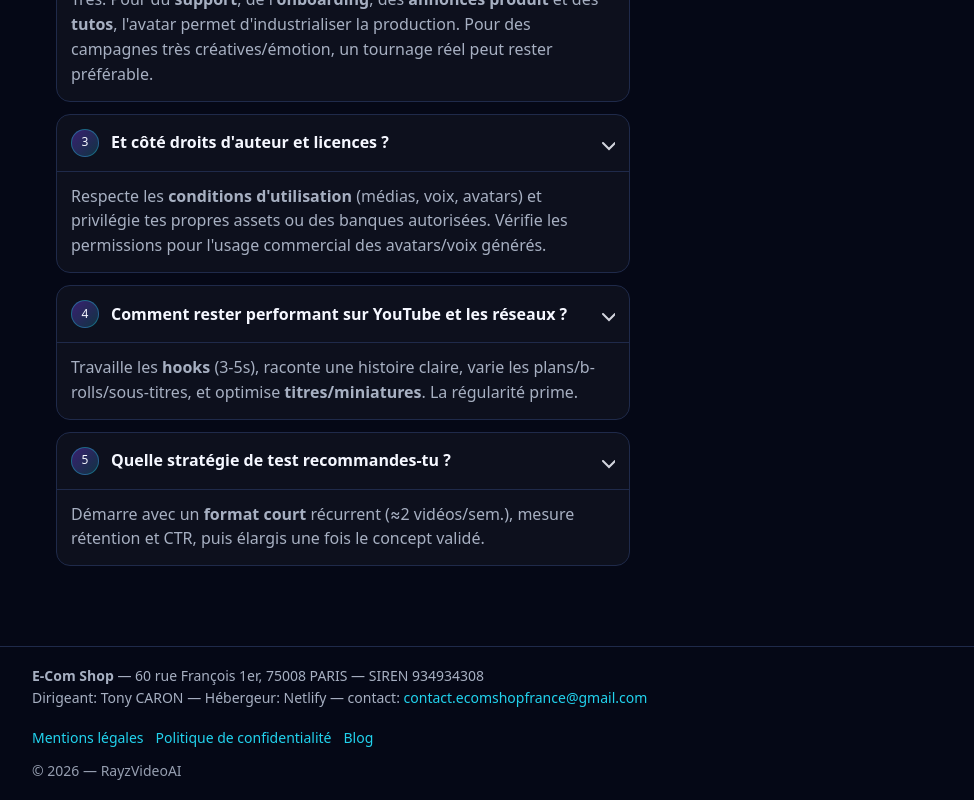
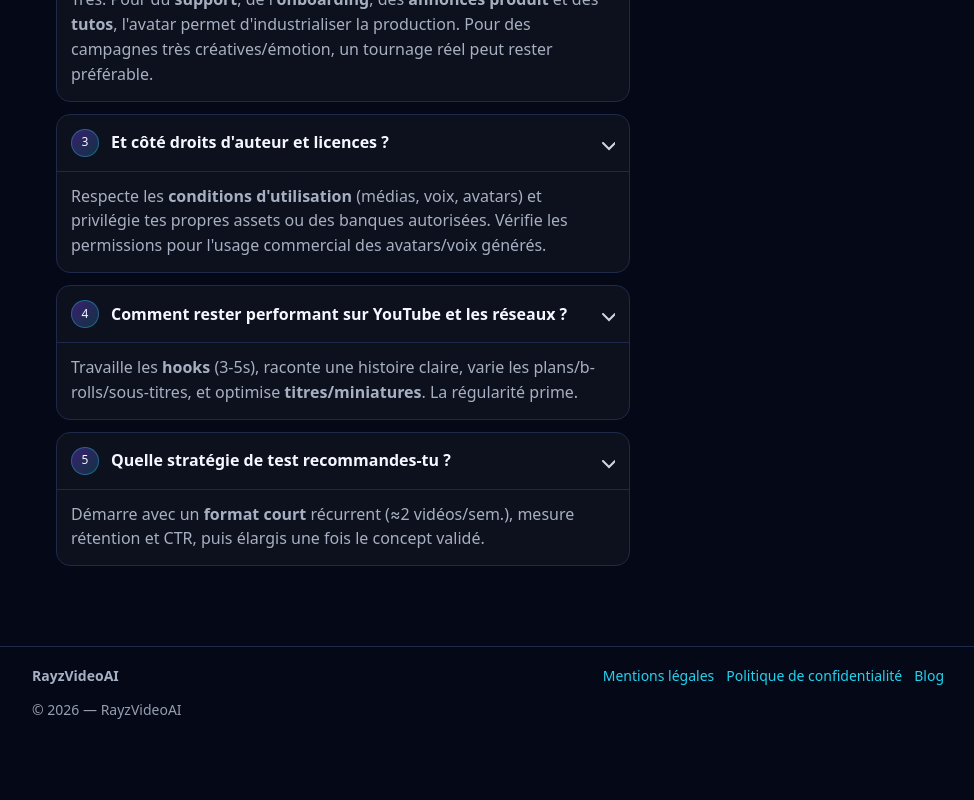
Before and after one commit to Tito2912/rayzvideoai.com, a Next.js app: page / in a window 1280 px wide. Shown: the part 9905-10705 px from the top of the page, without its empty margins (152-1126 px from the left). After the commit the page ends 10644 px from the top, so only its background shows below. Built offline with nearby package versions, Linux system fonts and the light colour scheme.

Commit message:
Footer: remove company info

```diff
--- a/components/SiteFooter.tsx
+++ b/components/SiteFooter.tsx
@@ -14,10 +14,7 @@ export function SiteFooter() {
       <div className="footer-inner">
         <div className="footer-meta">
           <div>
-            <strong>{SITE.companyName}</strong> — {SITE.companyAddress} — {SITE.companyId}
-            <br />
-            {t.managerLabel}: {SITE.managerName} — {t.hostLabel}: {SITE.hostName} — {t.contactLabel}:{' '}
-            <a href={`mailto:${SITE.contactEmail}`}>{SITE.contactEmail}</a>
+            <strong>{SITE.brandName}</strong>
           </div>
           <nav aria-label="Utility links" className="footer-nav">
             <Link href={legalNoticePath(lang)}>{t.legal}</Link>
```
